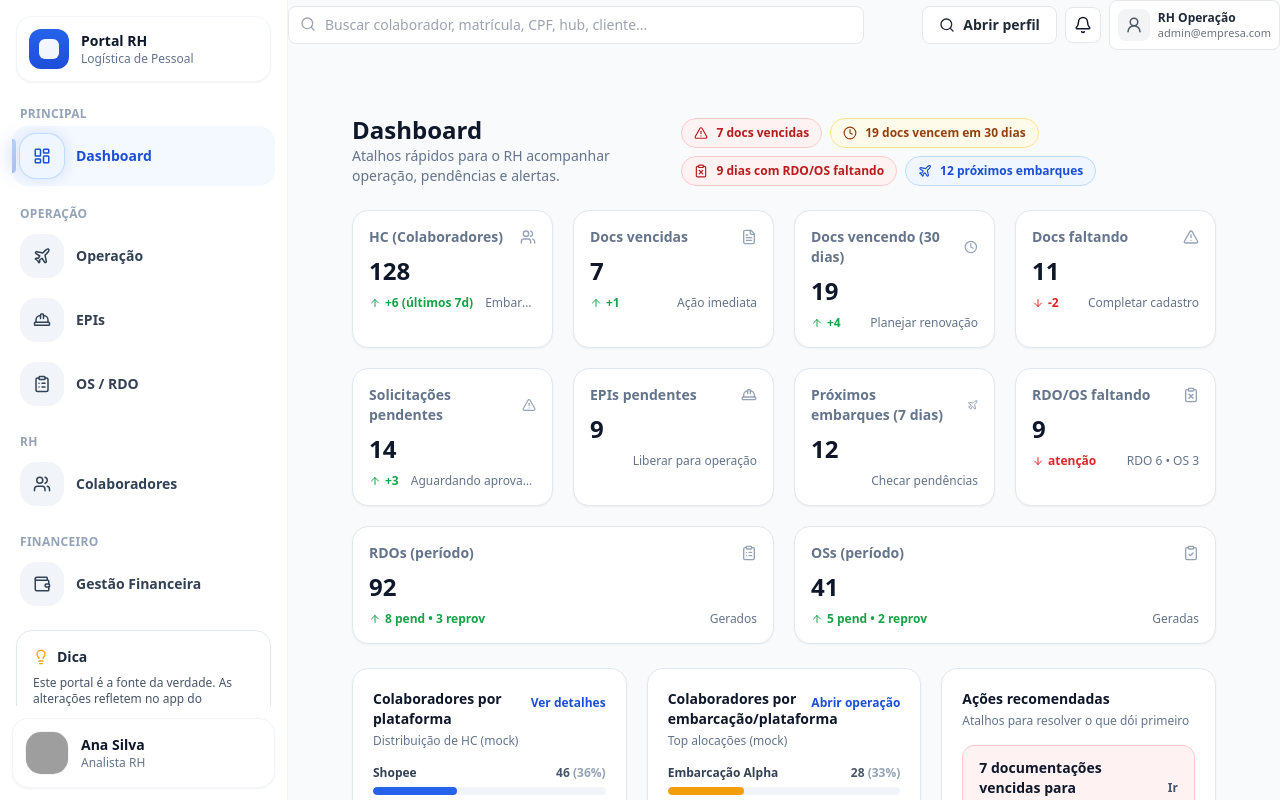
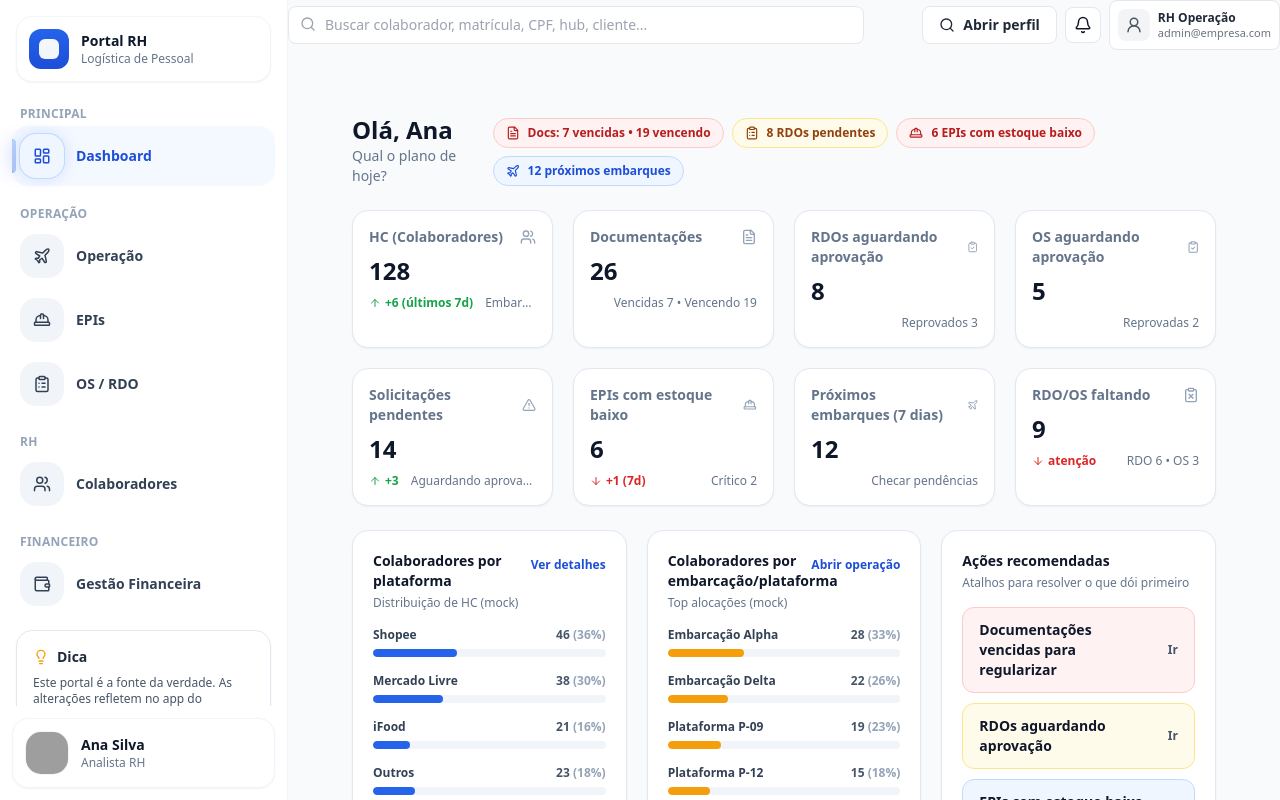
Before and after one commit to thechosenbynone-coder/logistica_pessoal_app_portal, a React (Vite) app in the folder apps/portal-rh/: page / in a window 1280 px wide. Shown: the top 800 px of the page. Built offline with nearby package versions, Linux system fonts and the light colour scheme; grey boxes are pictures that could not be loaded.

Commit message:
Update DashboardPage.jsx

```diff
--- a/apps/portal-rh/src/features/dashboard/DashboardPage.jsx
+++ b/apps/portal-rh/src/features/dashboard/DashboardPage.jsx
@@ -18,18 +18,28 @@ import {
 
 /**
  * DashboardMetricCard (JSX)
- * - Design: lift + shadow no hover
- * - Header com título + ícone
+ * - Lift + shadow no hover
+ * - Header: título + ícone
  * - Valor grande + trend
  * - Clicável (atalho) via onNavigate
  */
 
-// Trend types: 'up' | 'down' | 'neutral'
-const TrendIconFor = (trendType) => (trendType === "up" ? ArrowUp : trendType === "down" ? ArrowDown : Minus);
+const TrendIconFor = (trendType) =>
+  trendType === "up" ? ArrowUp : trendType === "down" ? ArrowDown : Minus;
+
 const TrendColorClassFor = (trendType) =>
   trendType === "up" ? "text-green-600" : trendType === "down" ? "text-red-600" : "text-slate-500";
 
-function DashboardMetricCard({ value, title, icon: IconComponent, trendChange, trendType = "neutral", className, onClick, hint }) {
+function DashboardMetricCard({
+  value,
+  title,
+  icon: IconComponent,
+  trendChange,
+  trendType = "neutral",
+  className,
+  onClick,
+  hint,
+}) {
   const TrendIcon = TrendIconFor(trendType);
   const trendColorClass = TrendColorClassFor(trendType);
   const clickable = typeof onClick === "function";
@@ -127,7 +137,9 @@ function Pill({ tone = "slate", icon: Icon, label, onClick }) {
 
 function ProgressRow({ label, value, total, tone = "blue" }) {
   const pct = total > 0 ? Math.round((value / total) * 100) : 0;
-  const barTone = tone === "amber" ? "bg-amber-500" : tone === "red" ? "bg-red-500" : tone === "green" ? "bg-green-500" : "bg-blue-600";
+  const barTone =
+    tone === "amber" ? "bg-amber-500" : tone === "red" ? "bg-red-500" : tone === "green" ? "bg-green-500" : "bg-blue-600";
+
   return (
     <div className="space-y-1.5">
       <div className="flex items-center justify-between gap-3">
@@ -148,36 +160,49 @@ export default function DashboardPage({ onNavigate }) {
     if (typeof onNavigate === "function") onNavigate(key);
   };
 
+  // MOCK USER (depois puxamos do login)
+  const user = useMemo(() => ({ name: "Ana Silva" }), []);
+  const firstName = (user?.name || "").trim().split(" ")[0] || "Usuário";
+
   // MOCK DATA (depois plugamos API)
   const mock = useMemo(
     () => ({
       hc: { total: 128, embarked: 84, base: 44, delta: "+6 (últimos 7d)" },
+
       docs: {
         expiring30: 19,
         expired: 7,
+        // “faltando” continua existindo no mock p/ usar depois,
+        // mas não vai mais aparecer como card separado agora.
         missing: 11,
-        deltaExpiring: "+4",
-        deltaExpired: "+1",
-        deltaMissing: "-2",
       },
+
+      inventory: {
+        epiLowStock: 6,
+        critical: 2, // subset: muito baixo
+        deltaLowStock: "+1 (7d)",
+      },
+
       requests: {
         pendingApprovals: 14,
-        epiPending: 9,
         upcomingEmbark: 12,
         deltaPending: "+3",
       },
+
       rdo: {
         generated: 92,
         pendingApproval: 8,
         rejected: 3,
-        missingDays: 6, // dias com RDO faltando
+        missingDays: 6,
       },
+
       os: {
         generated: 41,
         pendingApproval: 5,
         rejected: 2,
-        missingDays: 3, // dias com OS faltando
+        missingDays: 3,
       },
+
       distribution: {
         platforms: [
           { label: "Shopee", value: 46 },
@@ -192,11 +217,13 @@ export default function DashboardPage({ onNavigate }) {
           { label: "Plataforma P-12", value: 15 },
         ],
       },
+
       recommendedActions: [
-        { tone: "red", label: "7 documentações vencidas para regularizar", go: () => go("employees") },
-        { tone: "amber", label: "8 RDOs aguardando aprovação", go: () => go("work") },
-        { tone: "blue", label: "9 EPIs pendentes para liberar", go: () => go("equipment") },
+        { tone: "red", label: "Documentações vencidas para regularizar", go: () => go("employees") },
+        { tone: "amber", label: "RDOs aguardando aprovação", go: () => go("work") },
+        { tone: "blue", label: "EPIs com estoque baixo para repor", go: () => go("equipment") },
       ],
+
       recentActivity: [
         { ts: "Hoje 09:12", text: "OS #1043 enviada por João S." },
         { ts: "Hoje 08:40", text: "Doc. CNH de Maria L. vence em 12 dias" },
@@ -206,23 +233,39 @@ export default function DashboardPage({ onNavigate }) {
     []
   );
 
+  const docsTotalIssues = mock.docs.expired + mock.docs.expiring30; // ✅ só vencido + vencendo
   const totalByPlatform = mock.distribution.platforms.reduce((s, x) => s + x.value, 0);
   const totalByVessel = mock.distribution.vessels.reduce((s, x) => s + x.value, 0);
   const missingTotal = mock.rdo.missingDays + mock.os.missingDays;
 
   return (
     <div className="p-6 lg:p-8">
-      {/* Header */}
-      <div className="mb-6 flex flex-col gap-2 sm:flex-row sm:items-end sm:justify-between">
+      {/* Cabeçalho do Dashboard (novo) */}
+      <div className="mb-6 flex flex-col gap-3 sm:flex-row sm:items-end sm:justify-between">
         <div>
-          <div className="text-2xl font-extrabold text-slate-900">Dashboard</div>
-          <div className="text-sm text-slate-500">Atalhos rápidos para o RH acompanhar operação, pendências e alertas.</div>
+          <div className="text-2xl font-extrabold text-slate-900">Olá, {firstName}</div>
+          <div className="text-sm text-slate-500">Qual o plano de hoje?</div>
         </div>
 
         <div className="flex flex-wrap gap-2">
-          <Pill tone="red" icon={AlertTriangle} label={`${mock.docs.expired} docs vencidas`} onClick={() => go("employees")} />
-          <Pill tone="amber" icon={Clock} label={`${mock.docs.expiring30} docs vencem em 30 dias`} onClick={() => go("employees")} />
-          <Pill tone={missingTotal > 0 ? "red" : "slate"} icon={ClipboardX} label={`${missingTotal} dias com RDO/OS faltando`} onClick={() => go("work")} />
+          <Pill
+            tone={mock.docs.expired > 0 ? "red" : "amber"}
+            icon={FileText}
+            label={`Docs: ${mock.docs.expired} vencidas • ${mock.docs.expiring30} vencendo`}
+            onClick={() => go("employees")}
+          />
+          <Pill
+            tone={mock.rdo.pendingApproval > 0 ? "amber" : "slate"}
+            icon={ClipboardList}
+            label={`${mock.rdo.pendingApproval} RDOs pendentes`}
+            onClick={() => go("work")}
+          />
+          <Pill
+            tone={mock.inventory.critical > 0 ? "red" : "blue"}
+            icon={HardHat}
+            label={`${mock.inventory.epiLowStock} EPIs com estoque baixo`}
+            onClick={() => go("equipment")}
+          />
           <Pill tone="blue" icon={Plane} label={`${mock.requests.upcomingEmbark} próximos embarques`} onClick={() => go("mobility")} />
         </div>
       </div>
@@ -238,9 +281,35 @@ export default function DashboardPage({ onNavigate }) {
           hint={`Embarcados ${mock.hc.embarked} • Base ${mock.hc.base}`}
           onClick={() => go("employees")}
         />
-        <DashboardMetricCard title="Docs vencidas" value={`${mock.docs.expired}`} icon={FileText} trendChange={mock.docs.deltaExpired} trendType="up" hint="Ação imediata" onClick={() => go("employees")} />
-        <DashboardMetricCard title="Docs vencendo (30 dias)" value={`${mock.docs.expiring30}`} icon={Clock} trendChange={mock.docs.deltaExpiring} trendType="up" hint="Planejar renovação" onClick={() => go("employees")} />
-        <DashboardMetricCard title="Docs faltando" value={`${mock.docs.missing}`} icon={AlertTriangle} trendChange={mock.docs.deltaMissing} trendType="down" hint="Completar cadastro" onClick={() => go("employees")} />
+
+        {/* ✅ DOCS em 1 card só */}
+        <DashboardMetricCard
+          title="Documentações"
+          value={`${docsTotalIssues}`}
+          icon={FileText}
+          trendType={mock.docs.expired > 0 ? "down" : "neutral"}
+          hint={`Vencidas ${mock.docs.expired} • Vencendo ${mock.docs.expiring30}`}
+          onClick={() => go("employees")}
+        />
+
+        {/* ✅ Card que faltou: RDOs aguardando aprovação */}
+        <DashboardMetricCard
+          title="RDOs aguardando aprovação"
+          value={`${mock.rdo.pendingApproval}`}
+          icon={ClipboardCheck}
+          trendType={mock.rdo.pendingApproval > 0 ? "up" : "neutral"}
+          hint={`Reprovados ${mock.rdo.rejected}`}
+          onClick={() => go("work")}
+        />
+
+        <DashboardMetricCard
+          title="OS aguardando aprovação"
+          value={`${mock.os.pendingApproval}`}
+          icon={ClipboardCheck}
+          trendType={mock.os.pendingApproval > 0 ? "up" : "neutral"}
+          hint={`Reprovadas ${mock.os.rejected}`}
+          onClick={() => go("work")}
+        />
       </div>
 
       {/* Cards operação */}
@@ -254,32 +323,35 @@ export default function DashboardPage({ onNavigate }) {
           hint="Aguardando aprovação"
           onClick={() => go("employees")}
         />
-        <DashboardMetricCard title="EPIs pendentes" value={`${mock.requests.epiPending}`} icon={HardHat} trendType="neutral" hint="Liberar para operação" onClick={() => go("equipment")} />
-        <DashboardMetricCard title="Próximos embarques (7 dias)" value={`${mock.requests.upcomingEmbark}`} icon={Plane} trendType="neutral" hint="Checar pendências" onClick={() => go("mobility")} />
-        <DashboardMetricCard title="RDO/OS faltando" value={`${missingTotal}`} icon={ClipboardX} trendChange={missingTotal > 0 ? "atenção" : "ok"} trendType={missingTotal > 0 ? "down" : "neutral"} hint={`RDO ${mock.rdo.missingDays} • OS ${mock.os.missingDays}`} onClick={() => go("work")} />
-      </div>
 
-      {/* RDO/OS */}
-      <div className="mt-5 grid gap-5 sm:grid-cols-2 lg:grid-cols-4">
+        {/* ✅ EPIs: estoque baixo */}
         <DashboardMetricCard
-          title="RDOs (período)"
-          value={`${mock.rdo.generated}`}
-          icon={ClipboardList}
-          trendChange={`${mock.rdo.pendingApproval} pend • ${mock.rdo.rejected} reprov`}
-          trendType={mock.rdo.pendingApproval > 0 ? "up" : "neutral"}
-          hint="Gerados"
+          title="EPIs com estoque baixo"
+          value={`${mock.inventory.epiLowStock}`}
+          icon={HardHat}
+          trendChange={mock.inventory.deltaLowStock}
+          trendType={mock.inventory.epiLowStock > 0 ? "down" : "neutral"}
+          hint={`Crítico ${mock.inventory.critical}`}
+          onClick={() => go("equipment")}
+        />
+
+        <DashboardMetricCard
+          title="Próximos embarques (7 dias)"
+          value={`${mock.requests.upcomingEmbark}`}
+          icon={Plane}
+          trendType="neutral"
+          hint="Checar pendências"
+          onClick={() => go("mobility")}
+        />
+
+        <DashboardMetricCard
+          title="RDO/OS faltando"
+          value={`${missingTotal}`}
+          icon={ClipboardX}
+          trendChange={missingTotal > 0 ? "atenção" : "ok"}
+          trendType={missingTotal > 0 ? "down" : "neutral"}
+          hint={`RDO ${mock.rdo.missingDays} • OS ${mock.os.missingDays}`}
           onClick={() => go("work")}
-          className="lg:col-span-2"
-        />
-        <DashboardMetricCard
-          title="OSs (período)"
-          value={`${mock.os.generated}`}
-          icon={ClipboardCheck}
-          trendChange={`${mock.os.pendingApproval} pend • ${mock.os.rejected} reprov`}
-          trendType={mock.os.pendingApproval > 0 ? "up" : "neutral"}
-          hint="Geradas"
-          onClick={() => go("work")}
-          className="lg:col-span-2"
         />
       </div>
 
@@ -354,7 +426,7 @@ export default function DashboardPage({ onNavigate }) {
       </div>
 
       <div className="mt-6 text-xs text-slate-500">
-        Dados mock por enquanto. Depois conectamos API e fazemos cada card abrir com o filtro correto (ex.: “docs vencidas”, “RDO pendente”, “EPI aguardando”).
+        Dados mock por enquanto. Depois conectamos API e fazemos cada card abrir com o filtro correto (ex.: “docs vencidas”, “RDO pendente”, “estoque baixo”).
       </div>
     </div>
   );
```
